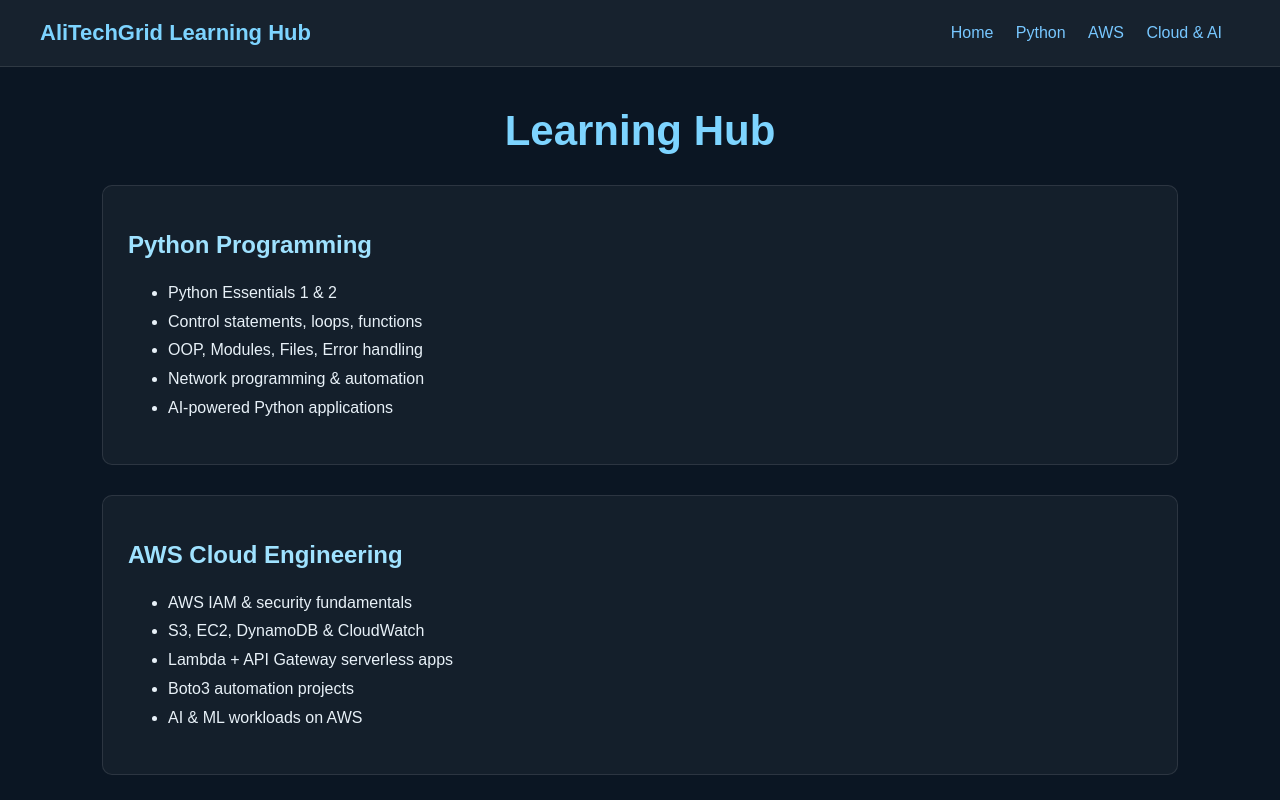
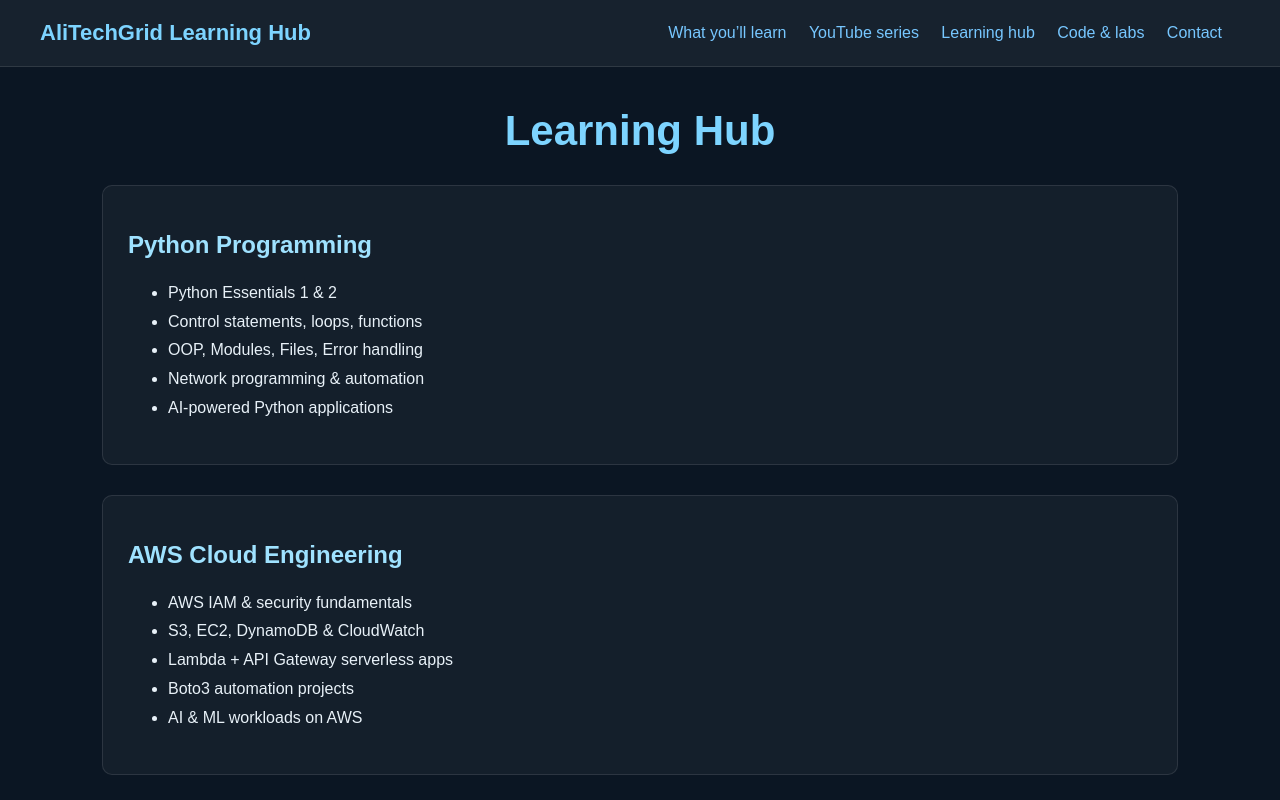
Before and after one commit to alitechgrid/alitechgrid-site, a plain HTML site: page index.html in a window 1280 px wide. Shown: the top 800 px of the page. Drawn offline with Linux system fonts and the light colour scheme.

Commit message:
Update index.html

```diff
--- a/index.html
+++ b/index.html
@@ -59,12 +59,14 @@
 
 <header>
     <div style="color:#7dd4ff; font-size:22px; font-weight:bold;">AliTechGrid Learning Hub</div>
-    <nav>
-        <a href="index.html">Home</a>
-        <a href="#python">Python</a>
-        <a href="#aws">AWS</a>
-        <a href="#cloud">Cloud & AI</a>
-    </nav>
+    <nav class="nav-links">
+    <a href="#learn">What you’ll learn</a>
+    <a href="#playlist">YouTube series</a>
+    <a href="learning-hub.html">Learning hub</a>
+    <a href="#resources">Code & labs</a>
+    <a href="#contact">Contact</a>
+</nav>
+
 </header>
 
 <h1>Learning Hub</h1>
```
